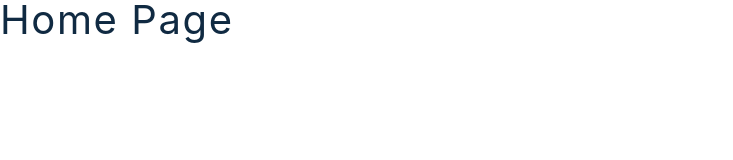
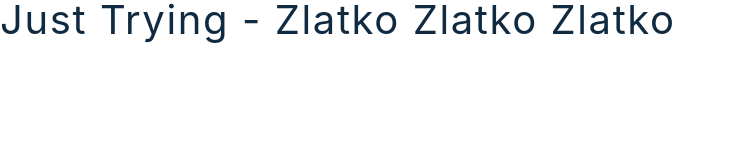
Before and after one commit to zhzlatkov/comfy-store, a plain HTML site: page index.html in a window 1280 px wide. Shown: the whole page, without its empty margins (0-733 px from the left). Drawn offline with Linux system fonts and the light colour scheme.

Commit message:
just trying

```diff
--- a/index.html
+++ b/index.html
@@ -14,7 +14,7 @@
     <title>Home | Comfy</title>
   </head>
   <body>
-    <h2>home page</h2>
+    <h2>just trying - Zlatko Zlatko Zlatko</h2>
     <script type="module" src="index.js"></script>
   </body>
 </html>
```
